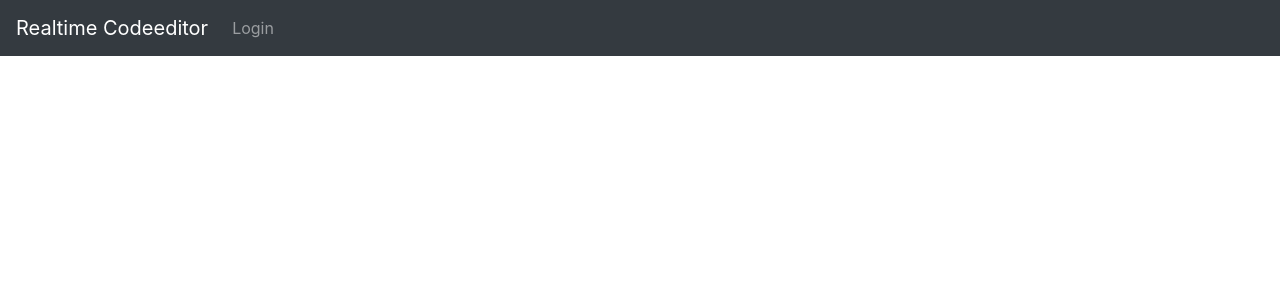
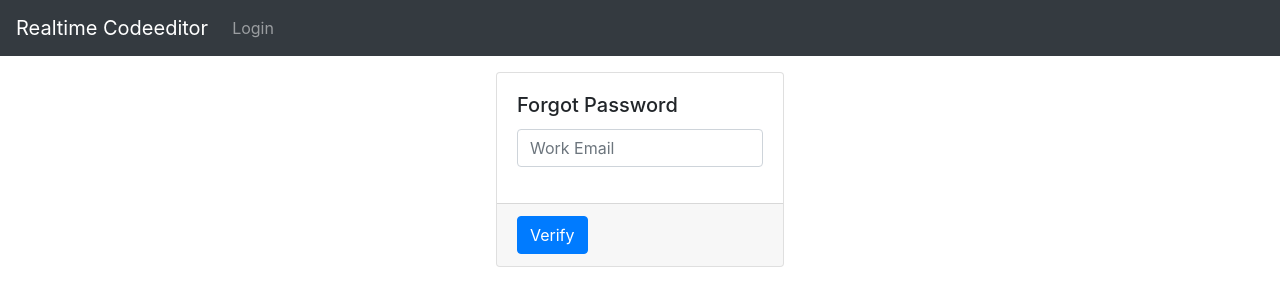
Before and after one commit to NK8916/realtime-codeeditor-frontend, a React (Create React App) app: page /forgot-password in a window 1280 px wide. Shown: the top 306 px of the page. Built offline with nearby package versions, Linux system fonts and the light colour scheme; no server answers.

Commit message:
add forgot password component

```diff
--- a/src/App.js
+++ b/src/App.js
@@ -6,6 +6,7 @@ import "./App.css";
 import { Header } from "./components/Header";
 import Verify from "./components/Verify";
 import Login from "./components/Login";
+import ForgotPassword from "./components/ForgotPassword";
 
 class App extends Component {
   render() {
@@ -17,6 +18,11 @@ class App extends Component {
           <Route path="/editor" exact component={Editor}></Route>
           <Route path="/verify" exact component={Verify}></Route>
           <Route path="/login" exact component={Login}></Route>
+          <Route
+            path="/forgot-password"
+            exact
+            component={ForgotPassword}
+          ></Route>
         </Switch>
       </main>
     );
--- /dev/null
+++ b/src/components/ForgotPassword/ForgotPassword.module.css
@@ -0,0 +1 @@
+.ForgotPassword {}
--- /dev/null
+++ b/src/components/ForgotPassword/index.js
@@ -0,0 +1,60 @@
+import React, { Component } from "react";
+import axios from "axios";
+import {
+  Card,
+  Button,
+  Container,
+  Row,
+  Col,
+  FormControl,
+  InputGroup,
+} from "react-bootstrap";
+
+class ForgotPassword extends Component {
+  constructor() {
+    super();
+    this.state = { email: "" };
+    this.verify = this.verify.bind(this);
+  }
+  email(event) {
+    this.setState({ email: event.target.value });
+  }
+  async verify() {
+    try {
+      await axios.post("http://localhost:8000/forgot-password", this.state);
+    } catch (error) {
+      console.error(error);
+    }
+  }
+  render() {
+    return (
+      <Container>
+        <Row className="justify-content-center">
+          <Col md="auto" className="col-centered">
+            <Card style={{ width: "18rem" }}>
+              <Card.Body>
+                <Card.Title>Forgot Password</Card.Title>
+
+                <InputGroup className="mb-3">
+                  <FormControl
+                    value={this.state.email}
+                    type="email"
+                    onChange={this.email}
+                    placeholder="Work Email"
+                  ></FormControl>
+                </InputGroup>
+              </Card.Body>
+              <Card.Footer>
+                <Button onClick={this.verify} variant="primary">
+                  Verify
+                </Button>
+              </Card.Footer>
+            </Card>
+          </Col>
+        </Row>
+      </Container>
+    );
+  }
+}
+
+export default ForgotPassword;
```
Also changed, not shown: src/components/ForgotPassword/ForgotPassword.lazy.js (added, +11 -0 lines).
